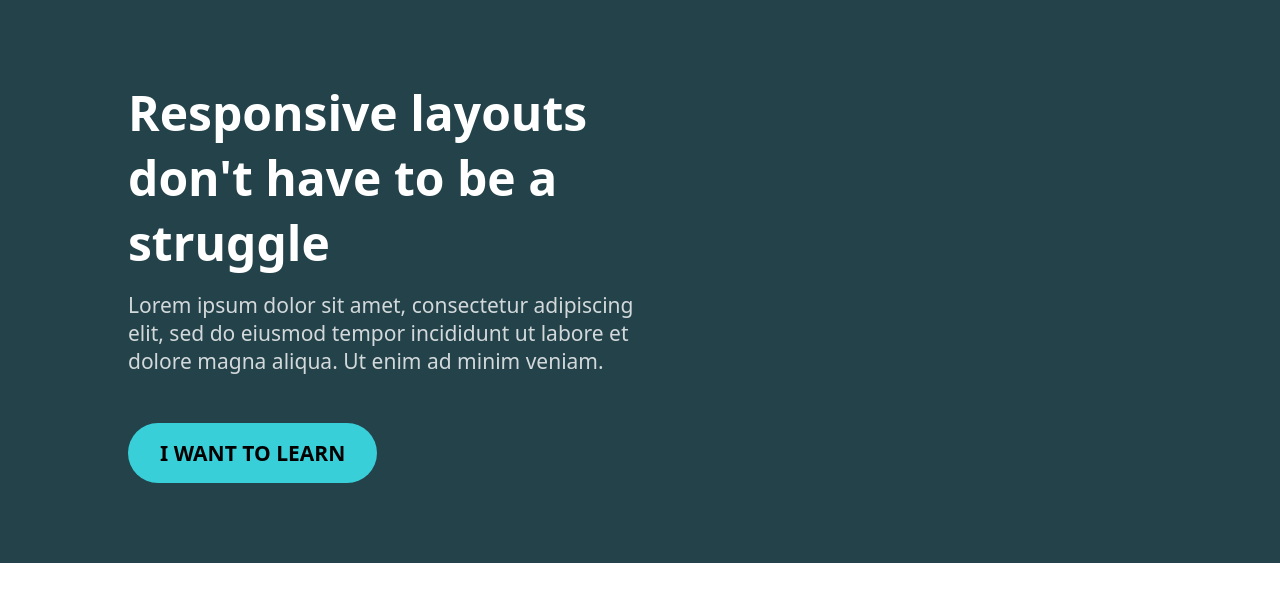
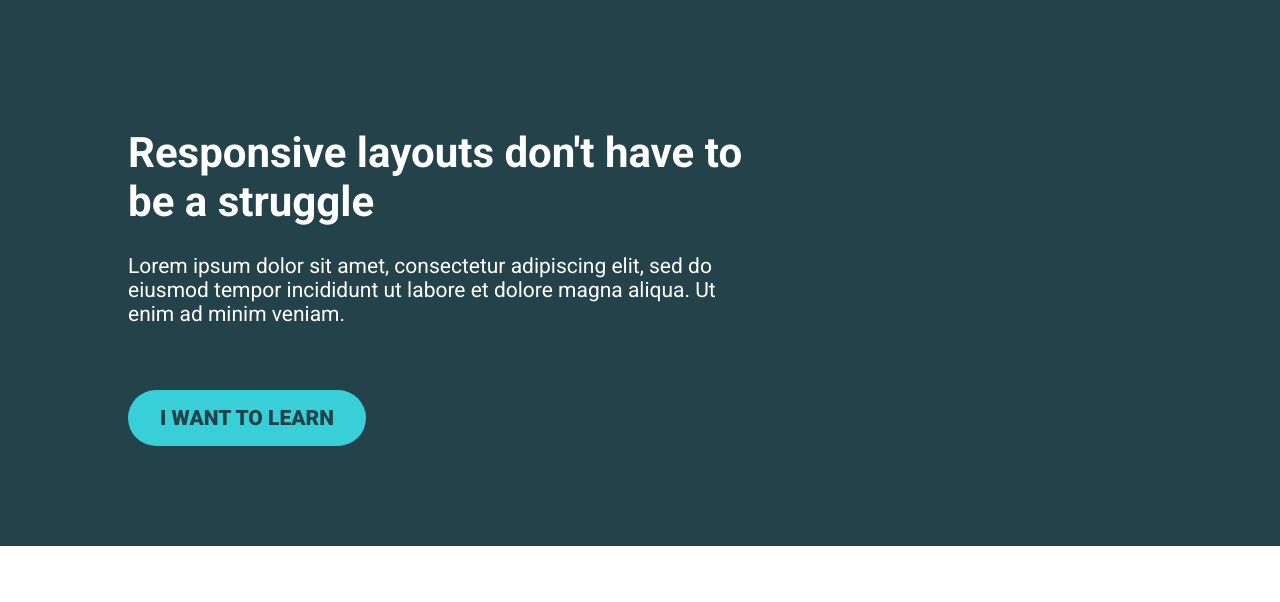
Before and after one commit to Mahfujul-Sagor/Kevin-Powell-challenges, a plain HTML site: page challenge03/index.html in a window 1280 px wide. Drawn offline with Linux system fonts and the light colour scheme.

Commit message:
made everything clean

```diff
--- a/challenge03/index.html
+++ b/challenge03/index.html
@@ -4,17 +4,21 @@
   <meta charset="UTF-8">
   <meta name="viewport" content="width=device-width, initial-scale=1.0">
   <title>challenge03</title>
+  <link rel="preconnect" href="https://fonts.googleapis.com">
+  <link rel="preconnect" href="https://fonts.gstatic.com" crossorigin>
+  <link href="https://fonts.googleapis.com/css2?family=Roboto:wght@400;700;900&display=swap" rel="stylesheet">
   <link rel="stylesheet" href="/challenge03/style.css">
 </head>
 <body>
   <div class="intro">
     <div class="container">
-      <div class="intro-content">
+      <div class="content">
         <h1>Responsive layouts don't have to be a struggle</h1>
         <p>Lorem ipsum dolor sit amet, consectetur adipiscing elit, sed do eiusmod
-          tempor incididunt ut labore et dolore magna aliqua. Ut enim ad minim
-          veniam.</p>
-          <button>I WANT TO LEARN</button>
+        tempor incididunt ut labore et dolore
+        magna aliqua. Ut enim ad minim
+        veniam.</p>
+        <a href="#" class="btn">I WANT TO LEARN</a>
       </div>
     </div>
   </div>
--- a/challenge03/style.css
+++ b/challenge03/style.css
@@ -1,43 +1,49 @@
 * {
+  box-sizing: border-box;
+  font-family: 'Roboto', sans-serif;
+}
+
+body {
   margin: 0;
   padding: 0;
-  box-sizing: border-box;
-  font-family: system-ui, -apple-system, BlinkMacSystemFont, 'Segoe UI', Roboto, Oxygen, Ubuntu, Cantarell, 'Open Sans', 'Helvetica Neue', sans-serif;
+  font-size: 1.313rem;
 }
 
 .intro {
+  color: white;
   background-color: #23424A;
+  padding: 100px 0;
 }
 
 .container {
   width: 80%;
-  padding: 5rem 0;
-  margin: auto;
+  max-width: 1100px;
+  margin: 0 auto;
 }
 
-.intro-content {
-  width: 50%;
+.content {
+  width: 60%;
 }
 
-.container h1 {
-  color: #fff;
-  font-size: 48px;
-  margin-bottom: 1rem;
+.content h2 {
+  font-size: 3rem;
 }
 
-.container p {
-  font-size: 21px;
-  color: #ffffffcc;
-  margin-bottom: 3rem;
+.content p {
+  margin-bottom: 4rem;
 }
 
-.container button {
-  color: black;
-  font-size: 21px;
-  font-weight: bold;
-  border: none;
+.btn {
+  text-decoration: none;
+  display: inline-block;
+  color: #23424A;
+  font-weight: 900;
+  background-color: #38CFD9;
+  padding: 1rem 2rem;
   border-radius: 3rem;
-  padding: 1rem 2rem;
-  background-color: #38CFD9;
-  cursor: pointer;
 }
+
+.btn:hover,
+.btn:focus {
+  opacity: .8;
+}
```
